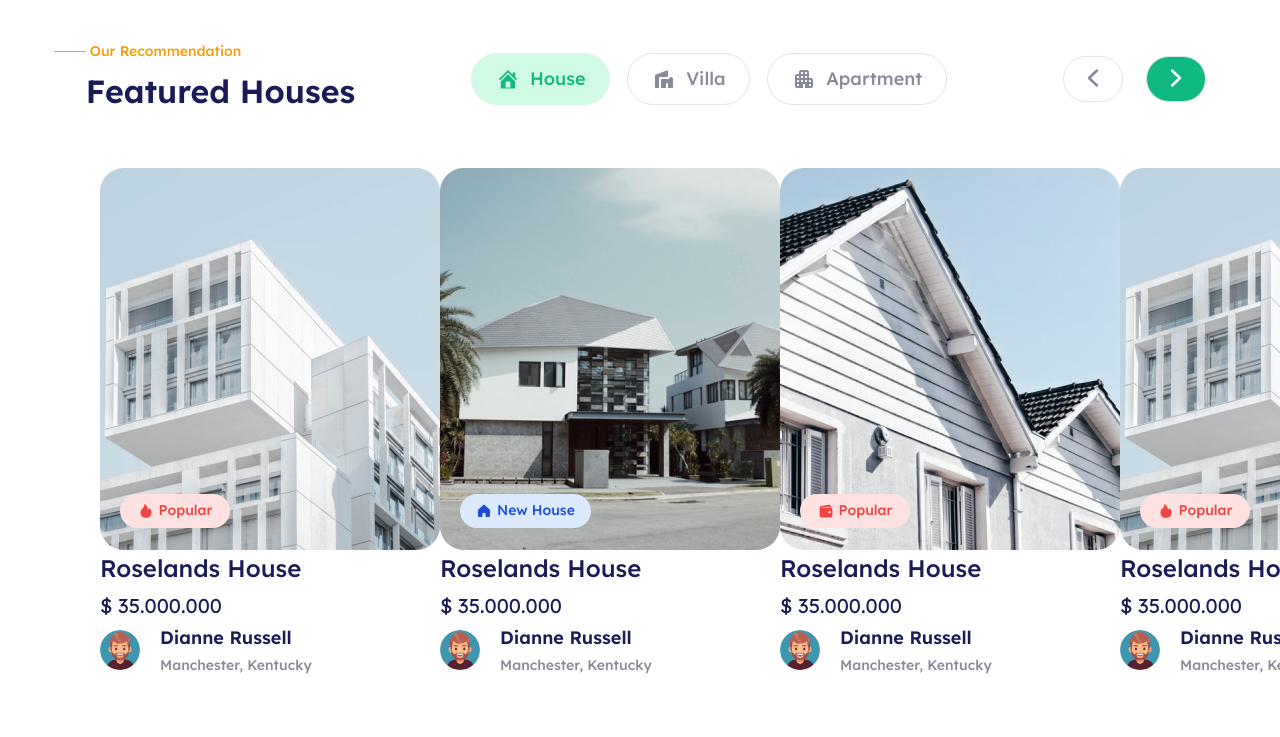
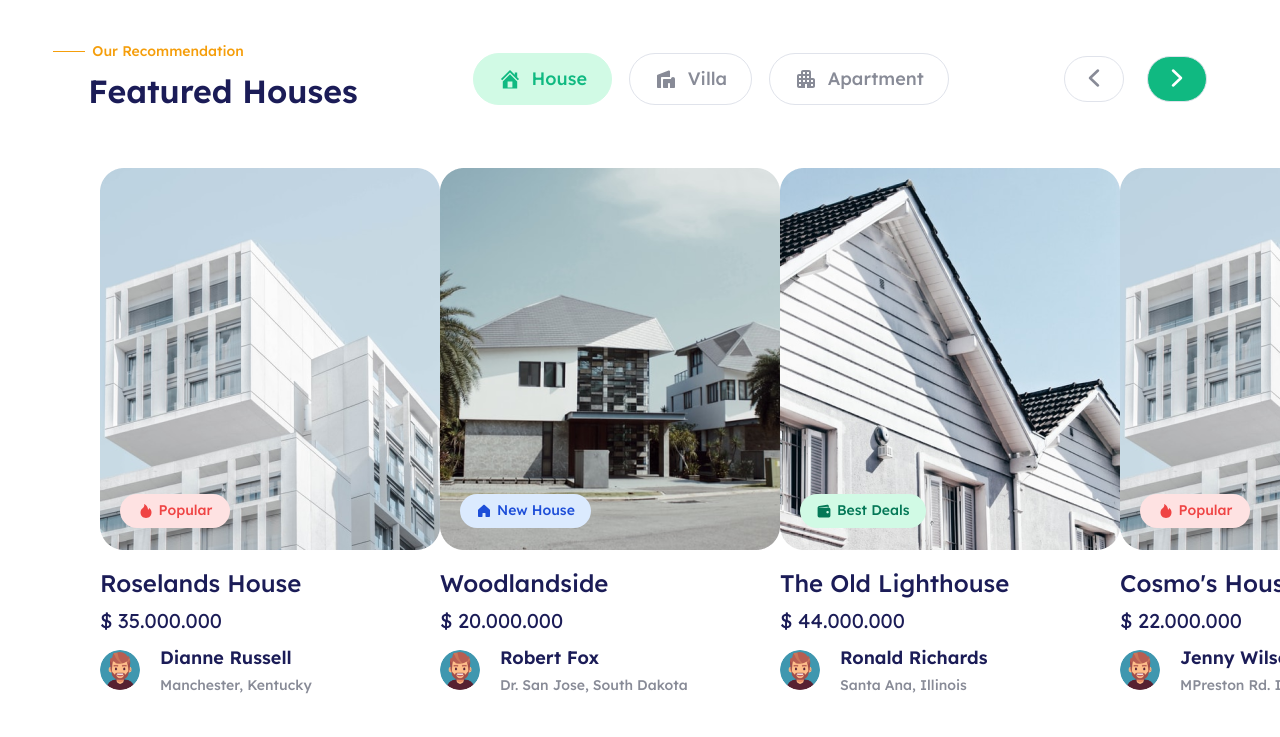
Before and after one commit to sarathme/Hounter_WH003_Project, a website: page index.html in a window 1280 px wide. Shown: the part 720-1457 px from the top of the page. Drawn offline with Linux system fonts and the light colour scheme.

Commit message:
Patch Features section

```diff
--- a/index.html
+++ b/index.html
@@ -199,40 +199,40 @@
             </div>
           </div>
           <div class="feature__desc">
-            <h3>Roselands House</h3>
-            <p>$ 35.000.000</p>
+            <h3>Woodlandside</h3>
+            <p>$ 20.000.000</p>
           </div>
           <div class="feature__user">
             <img src="img/user.png" alt="User">
             <div class="user__desc">
-              <h3>Dianne Russell</h3>
-              <p>Manchester, Kentucky</p>
+              <h3>Robert Fox</h3>
+              <p>Dr. San Jose, South Dakota</p>
             </div>
           </div>
         </div><div class="feature__card">
 
           <div class="feature__img">
             <img src="img/card-2.png" alt="Image">
-            <div class="card__btn">
+            <div class="card__btn" style="background:#D1FAE5; color:#047857">
               <svg width="16" height="16" viewBox="0 0 16 16"  xmlns="http://www.w3.org/2000/svg">
                 <path fill="currentColor" d="M12.8 4.79999H2.79998V4.39999L11.6 3.69599V4.39999H12.8V3.19999C12.8 2.31999 12.0872 1.70239 11.2168 1.82639L3.18398 2.97359C2.31278 3.09839 1.59998 3.91999 1.59998 4.79999V12.8C1.59998 13.2243 1.76855 13.6313 2.0686 13.9314C2.36866 14.2314 2.77563 14.4 3.19998 14.4H12.8C13.2243 14.4 13.6313 14.2314 13.9313 13.9314C14.2314 13.6313 14.4 13.2243 14.4 12.8V6.39999C14.4 5.97564 14.2314 5.56868 13.9313 5.26862C13.6313 4.96856 13.2243 4.79999 12.8 4.79999ZM11.6 10.4048C11.4423 10.4047 11.2863 10.3736 11.1406 10.3133C10.995 10.2529 10.8627 10.1644 10.7513 10.0529C10.6399 9.94141 10.5515 9.80905 10.4912 9.66339C10.4309 9.51773 10.3999 9.36163 10.4 9.20399C10.4 9.04635 10.4311 8.89027 10.4915 8.74465C10.5519 8.59903 10.6403 8.46673 10.7518 8.3553C10.8634 8.24387 10.9957 8.15549 11.1414 8.09521C11.287 8.03493 11.4431 8.00394 11.6008 8.00399C11.9191 8.0041 12.2244 8.13067 12.4495 8.35586C12.6745 8.58105 12.8009 8.88642 12.8008 9.20479C12.8007 9.52315 12.6741 9.82844 12.4489 10.0535C12.2237 10.2785 11.9183 10.4049 11.6 10.4048Z"/>
                 </svg>
 
 
               <div >
-                <h3 class="btn__text">Popular</h3>
+                <h3 class="btn__text">Best Deals</h3>
               </div>
             </div>
           </div>
           <div class="feature__desc">
-            <h3>Roselands House</h3>
-            <p>$ 35.000.000</p>
+            <h3>The Old Lighthouse</h3>
+            <p>$ 44.000.000</p>
           </div>
           <div class="feature__user">
             <img src="img/user.png" alt="User">
             <div class="user__desc">
-              <h3>Dianne Russell</h3>
-              <p>Manchester, Kentucky</p>
+              <h3>Ronald Richards</h3>
+              <p>Santa Ana, Illinois</p>
             </div>
           </div>
         </div><div class="feature__card" >
@@ -250,14 +250,14 @@
             </div>
           </div>
           <div class="feature__desc">
-            <h3>Roselands House</h3>
-            <p>$ 35.000.000</p>
+            <h3>Cosmo's House</h3>
+            <p>$ 22.000.000</p>
           </div>
           <div class="feature__user">
             <img src="img/user.png" alt="User">
             <div class="user__desc">
-              <h3>Dianne Russell</h3>
-              <p>Manchester, Kentucky</p>
+              <h3>Jenny Wilson</h3>
+              <p>MPreston Rd. Inglewood, Maine 98380</p>
             </div>
           </div>
         </div>
--- a/style.css
+++ b/style.css
@@ -442,7 +442,7 @@ ul {
 .heading__secondary {
     font-size: 3.2rem;
     font-weight: 600;
-    margin-left: 3.2rem;
+    margin-left: 3.5rem;
 }
 
 .recommend__text {
@@ -456,6 +456,7 @@ ul {
     background-color: #f59e0b;
     width: 3.2rem;
     height: 1px;
+    margin-right: 3px;
     display: inline-block;
     position: relative;
     top: -4px;
@@ -489,13 +490,14 @@ ul {
     width: 34rem;
     border-radius: 2.4rem;
     height: 38rem;
+    margin-bottom: 1.5rem;
     position: relative;
 }
 
 .card__btn {
     min-width: 11rem;
     height: 3.4rem;
-    padding: .8rem 1.6rem;
+    padding: 0.8rem 1.6rem;
     display: flex;
     align-items: center;
     position: absolute;
@@ -529,6 +531,7 @@ ul {
     display: flex;
     align-items: center;
     justify-content: flex-start;
+    margin-top: 0.5rem;
 }
 
 .feature__user img {
```
